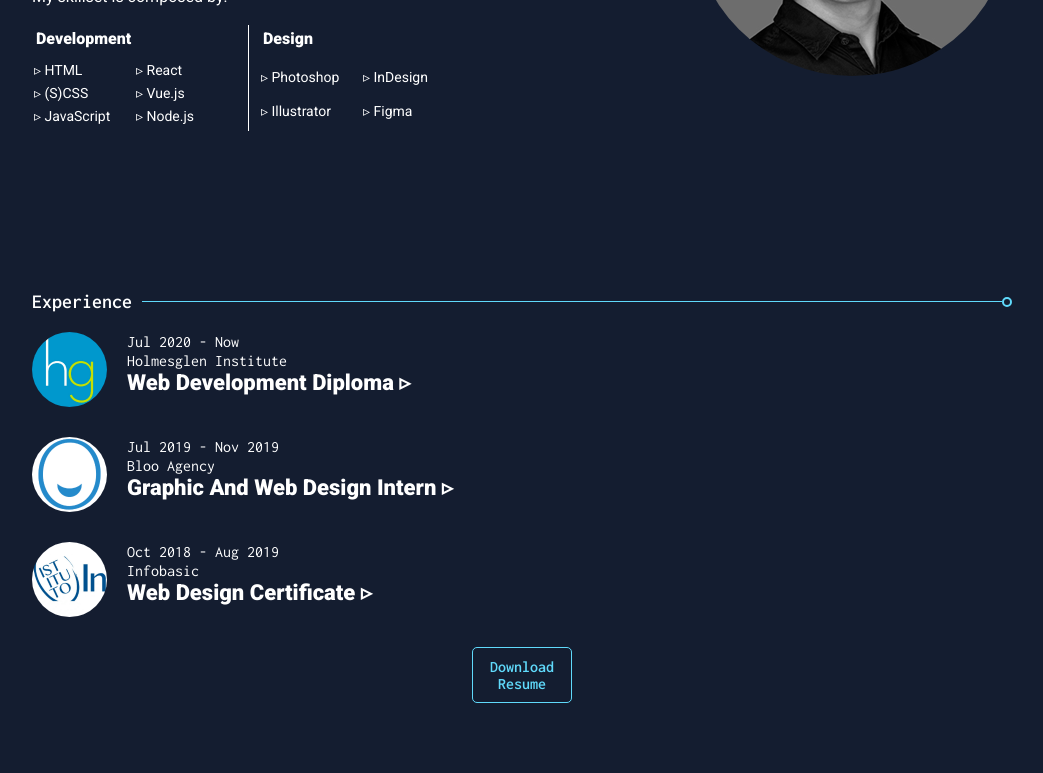
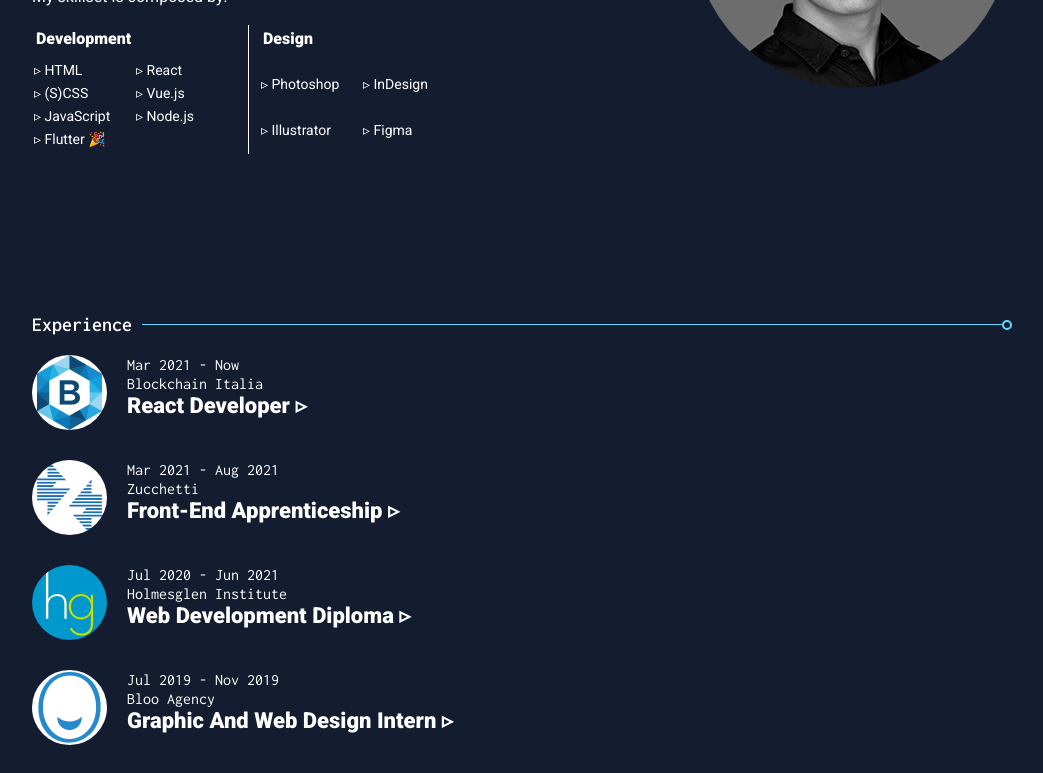
Before and after one commit to case95/lorenzodr.dev, a Vue app: page / in a window 1280 px wide. Shown: the part 1320-2093 px from the top of the page, without its empty margins (118-1161 px from the left). Built offline with nearby package versions, Linux system fonts and the light colour scheme; a web font is replaced by a local one.

Commit message:
Experiences updated

```diff
--- a/src/components/sections/About.vue
+++ b/src/components/sections/About.vue
@@ -4,17 +4,26 @@
     <div class="about-content">
       <div class="bio">
         <p class="bio-text">
-                    Hi, I'm Lorenzo, it's nice to have you here!
-                    I'm an Italian-australian frontend developer, curious by nature, wannabe fullstack developer and always aiming at improvement.<br><br>
-                    Since a young age I've always been passionated by creating something out of nothing: I was always drawing, painting or 3D modeling.
-                    This passion moved me to get a bachelor in product design during which I started thinking about web development. So, after I completed the product design bachelore, I started moving my first steps with the rudimentals of HTML and CSS and some basic programming courses.
-                    The more I studied it the more I enjoyed it.
-                    During 2020 I fully submerged in the web development world so I joinined and created groups of developers thought to share our development skills by having meetings during our free time to discuss about web technologies.<br><br>
-                    I'm now attending a Web Development Diploma at Holmesglen in Melbourne while looking to offer my skills and learn much more in the near future. <b>#alwayslearning</b>
+          Hi, I'm Lorenzo, it's nice to have you here! I'm an Italian-australian
+          frontend developer, curious by nature, wannabe fullstack developer and
+          always aiming at improvement.<br /><br />
+          Since a young age I've always been passionated by creating something
+          out of nothing: I was always drawing, painting or 3D modeling. This
+          passion moved me to get a bachelor in product design during which I
+          started thinking about web development. So, after I completed the
+          product design bachelore, I started moving my first steps with the
+          rudimentals of HTML and CSS and some basic programming courses. The
+          more I studied it the more I enjoyed it. During 2020 I fully submerged
+          in the web development world so I joinined and created groups of
+          developers thought to share our development skills by having meetings
+          during our free time to discuss about web technologies.<br /><br />
+          I'm now attending a Web Development Diploma at Holmesglen in Melbourne
+          while looking to offer my skills and learn much more in the near
+          future. <b>#alwayslearning</b>
         </p>
         <div class="skillset">
           <p class="skillset-introduction">
-                        My skillset is composed by:<br><br>
+            My skillset is composed by:<br /><br />
           </p>
           <div class="skillset-tables">
             <table>
@@ -35,6 +44,9 @@
                 <tr>
                   <td>JavaScript</td>
                   <td>Node.js</td>
+                </tr>
+                <tr>
+                  <td>Flutter 🎉</td>
                 </tr>
               </tbody>
             </table>
@@ -57,28 +69,29 @@
             </table>
           </div>
         </div>
-
       </div>
       <div class="portrait">
         <div class="portrait-inner">
-                    <img src="/img/about/profile.png" alt="portrait" class="portrait-image">
+          <img
+            src="/img/about/profile.png"
+            alt="portrait"
+            class="portrait-image"
+          />
         </div>
       </div>
-
     </div>
   </div>
 </template>
 
 <script>
-
-import SectionTitle from '../customs/SectionTitle'
+import SectionTitle from "../customs/SectionTitle";
 
 export default {
   name: "About",
   components: {
     SectionTitle,
-    }
-}
+  },
+};
 </script>
 
 <style scoped lang="scss">
@@ -87,7 +100,7 @@
 .about {
   //min-height: 100vh;
   padding: 80px 0;
-        #{&}-content{
+  #{&}-content {
     display: flex;
     flex-direction: column;
     .bio {
@@ -96,51 +109,48 @@
       &-text {
         margin-bottom: 20px;
       }
-                .skillset{
+      .skillset {
         display: table;
         margin: 0 auto;
-                    &-introduction{
+        &-introduction {
           display: inline-block;
         }
         &-tables {
           display: flex;
           flex-direction: column;
-                        table{
+          table {
             max-width: 300px;
-                            tr{
-
-                                &:nth-child(1){
-                                    td{
+            tr {
+              &:nth-child(1) {
+                td {
                   padding-top: 10px;
                 }
               }
               th {
-                                    display:table-header-group;
+                display: table-header-group;
               }
 
-                                td{
+              td {
                 font-size: 16px;
                 min-width: 100px;
                 max-width: 120px;
                 padding-bottom: 5px;
-                                    &::before{
-                                        content:"▹ "
+                &::before {
+                  content: "▹ ";
                 }
               }
             }
 
-                            &:nth-child(1){
+            &:nth-child(1) {
               padding: 0 0 10px 0;
               border-bottom: $my-white 1px solid;
             }
-                            &:nth-child(2){
-                                padding:10px 0 0 0;
+            &:nth-child(2) {
+              padding: 10px 0 0 0;
             }
           }
-
         }
       }
-
     }
     .portrait {
       width: 80%;
@@ -153,7 +163,7 @@
       min-width: 230px;
       min-height: 230px;
       &-image {
-                    top:0;
+        top: 0;
         position: absolute;
         object-fit: cover;
         object-position: center;
@@ -169,11 +179,10 @@
   }
 }
 
-
 @media screen and (min-width: $SM) {
   .about {
     padding: 80px 0;
-            #{&}-content{
+    #{&}-content {
       display: flex;
       flex-direction: column;
       .bio {
@@ -189,13 +198,12 @@
         position: relative;
         margin: 0 auto 20px auto;
         &-image {
-                        top:0;
+          top: 0;
           position: absolute;
           object-fit: cover;
           object-position: center;
           width: 100%;
           height: 100%;
-
         }
       }
     }
@@ -205,7 +213,7 @@
 @media screen and (min-width: $MD) {
   .about {
     padding: 80px 0;
-            #{&}-content{
+    #{&}-content {
       display: flex;
       flex-direction: row;
       .bio {
@@ -213,8 +221,8 @@
         flex: 2;
         order: 1;
         padding-right: 20px;
-                    .skillset{
-                        margin: 0 ;
+        .skillset {
+          margin: 0;
         }
       }
       .portrait {
@@ -222,7 +230,7 @@
         order: 2;
         margin: 10% 0 auto 0;
         padding-top: 0;
-                     &-inner{
+        &-inner {
           padding-top: 100%;
         }
       }
@@ -231,29 +239,29 @@
 }
 @media screen and (min-width: $LG) {
   .about {
-            #{&}-content{
-                .bio{
+    #{&}-content {
+      .bio {
         .skillset-tables {
           flex-direction: row !important;
-                        table{
-                            max-width:initial !important;
+          table {
+            max-width: initial !important;
             th {
-                                display:table-header-group;
+              display: table-header-group;
             }
-                            td{
+            td {
               font-size: 14px !important;
               min-width: 100px !important;
               max-width: 140px !important;
-                                &::before{
-                                    content:"▹ "
+              &::before {
+                content: "▹ ";
               }
             }
-                            &:nth-child(1){
+            &:nth-child(1) {
               padding: 0 10px 0 0 !important;
               border-bottom: none !important;
               border-right: $my-white 1px solid;
             }
-                            &:nth-child(2){
+            &:nth-child(2) {
               padding: 0 0 0 10px !important;
             }
           }
@@ -266,6 +274,4 @@
     }
   }
 }
-
-
 </style>
--- a/src/components/sections/Experience.vue
+++ b/src/components/sections/Experience.vue
@@ -3,68 +3,86 @@
     <SectionTitle title="Experience" />
 
     <ExperiencesAccordion
-        :v-if="placeholder.length > 0 "
+      :v-if="placeholder.length > 0"
       v-for="(experience, index) in placeholder"
       :id="index"
-        :key="'experience'+index"
+      :key="'experience' + index"
       :experience="experience"
     />
 
-
     <div class="button-container">
-            <a href="/Lorenzo Del Rosario's Curriculum.pdf" download> <Button child="Download Resume"/> </a>
+      <a href="/Lorenzo Del Rosario's Curriculum.pdf" download>
+        <Button child="Download Resume" />
+      </a>
     </div>
   </div>
 </template>
 
 <script>
-import SectionTitle from '../customs/SectionTitle'
-import Button from '../customs/Button'
-import ExperiencesAccordion from '../customs/ExperiencesAccordion'
+import SectionTitle from "../customs/SectionTitle";
+import Button from "../customs/Button";
+import ExperiencesAccordion from "../customs/ExperiencesAccordion";
 
 export default {
   name: "Experience",
-    components:{
+  components: {
     SectionTitle,
     Button,
-        ExperiencesAccordion
+    ExperiencesAccordion,
   },
-    data:function () {
+  data: function() {
     return {
-            placeholder:[
+      placeholder: [
         {
-                    title:"Web Development Diploma",
-                    institution: "Holmesglen Institute",
-                    date: "Jul 2020 - Now",
-                    image:"/img/experience/holmesglen-logo.png",
-                    description:"The diploma of Web Development at Holmesglen covered in a very practical way a wide variety of Front-end and Back-end topics.\nIn this course I've learned many new skills, especially in Front-end development and made me face for the first time with the Back-end development.\nSome Front-end skills I learned are: React.js, Vue.js, Object Orientated Programming Principles and Techniques, Asynchronous Programming, TypeScript, Git, Scss & Sass, Webpack, Babel.\nSome Back-end topics I had to work with are: Node.js, npm, Express.js, MongoDB, MySQL & Firebase, Restful API Design, Authentications & Authorisation."
+          title: "React Developer",
+          institution: "Blockchain Italia",
+          date: "Mar 2021 - Now",
+          image: "/img/experience/BCI-logo.png",
+          description:
+            "I'm quite fond of this blockchain startup based in Milan. Here I've worked autonomously on the migration of a web-app front-end from Angular 2 to React.js using Typescript. It has been a bit of a challenge but I've managed to learn a lot of new things such as Styled Components and Typescript. I am currently working on the front-end a of a dApp using Flutter. I've decided to get involved in this Flutter project to learn more about strongly typed languages as Dart is very similar to Java and to directly approach OOP while discovering the mobile development. Three birds with one stone!",
         },
         {
-                    title:"Graphic and web design intern",
+          title: "Front-end Apprenticeship",
+          institution: "Zucchetti",
+          date: "Mar 2021 - Aug 2021",
+          image: "/img/experience/zucchetti-logo.png",
+          description:
+            "As a Front-end apprentice in a big company I had the possibility to approach to Agile mindset and SCRUM methodology. I've mainly worked on bugfixing, developement of new features for the company products and lately I've developed a small company tool to safely interface with spreadsheets using a simple Node.js back-end a React.js front-end with Tailwind.",
+        },
+        {
+          title: "Web Development Diploma",
+          institution: "Holmesglen Institute",
+          date: "Jul 2020 - Jun 2021",
+          image: "/img/experience/holmesglen-logo.png",
+          description:
+            "The diploma of Web Development at Holmesglen covered in a very practical way a wide variety of Front-end and Back-end topics.\nIn this course I've learned many new skills, especially in Front-end development and made me face for the first time with the Back-end development.\nSome Front-end skills I learned are: React.js, Vue.js, Object Orientated Programming Principles and Techniques, Asynchronous Programming, TypeScript, Git, Scss & Sass, Webpack, Babel.\nSome Back-end topics I had to work with are: Node.js, npm, Express.js, MongoDB, MySQL & Firebase, Restful API Design, Authentications & Authorisation.",
+        },
+        {
+          title: "Graphic and web design intern",
           institution: "Bloo Agency",
           date: "Jul 2019 - Nov 2019",
-                    image:"/img/experience/bloo-logo.png",
-                    description:"As a graphic and web design intern at Bloo Agency where I've experienced working in a studio environment and scheduling work duties day by day."
+          image: "/img/experience/bloo-logo.png",
+          description:
+            "As a graphic and web design intern at Bloo Agency where I've experienced working in a studio environment and scheduling work duties day by day.",
         },
         {
-                    title:"Web Design Certificate",
+          title: "Web Design Certificate",
           institution: "Infobasic",
           date: "Oct 2018 - Aug 2019",
-                    image:"/img/experience/infobasic-logo.png",
-                    description:"The web design certificate at Infobasic is the course that allowed me to move my very first steps in the web development. Here I've learned HTML and CSS, the Bootstrap library and the Wordpres CMS."
+          image: "/img/experience/infobasic-logo.png",
+          description:
+            "The web design certificate at Infobasic is the course that allowed me to move my very first steps in the web development. Here I've learned HTML and CSS, the Bootstrap library and the Wordpres CMS.",
         },
-            ]
-        }
+      ],
+    };
   },
-
-}
+};
 </script>
 
 <style scoped lang="scss">
+@import "@/assets/_shared.scss";
 
-    @import '@/assets/_shared.scss';
-
-    .experience{
+.experience {
   // min-height: 100vh;
   padding: 80px 0;
   .button-container {
@@ -72,5 +90,4 @@
     text-align: center;
   }
 }
-
 </style>
--- a/src/components/sections/Projects.vue
+++ b/src/components/sections/Projects.vue
@@ -2,9 +2,9 @@
   <div class="projects" id="projects">
     <SectionTitle title="Projects" />
     <ProjectPreview
-        :v-if="placeholder.length > 0 "
+      :v-if="placeholder.length > 0"
       v-for="(project, index) in placeholder"
-        :key="'project'+index"
+      :key="'project' + index"
       :project="project"
       class="preview"
     />
@@ -12,52 +12,75 @@
 </template>
 
 <script>
-import SectionTitle from '../customs/SectionTitle'
-import ProjectPreview from '../customs/ProjectPreview'
+import SectionTitle from "../customs/SectionTitle";
+import ProjectPreview from "../customs/ProjectPreview";
 
 export default {
   name: "Projects",
-    components:{
+  components: {
     SectionTitle,
-        ProjectPreview
+    ProjectPreview,
   },
-    data:function () {
+  data: function() {
     return {
-            placeholder:[
+      placeholder: [
         {
-                    title:"Aeolians",
-                    links:{link:"https://www.aeoliansholiday.com/", github:"https://github.com/case95/aeolians"},
-                    skills:["React.js", "Redux", "Firebase"],
-                    image:["/img/projects/aeolians_1.png", "/img/projects/aeolians_2.png"],
-                    description:"Aeolians is an italian rental company for holiday houses in Eolie Islands. \nMy work has been to design the visual identity of the website and develope it in React.js, connecting the website to a firebase database and develop a custom CMS to allow the business owner to manage the apartments informations like descriptions, photos, services, booking links. \nThe main challenge has been understanding and working with a NOSQL database and manage the authentication on Firebase rules.",
+          title: "Aeolians",
+          links: {
+            link: "https://www.aeoliansholiday.com/",
+            github: "https://github.com/case95/aeolians",
+          },
+          skills: ["React.js", "Redux", "Firebase", "Firebase-authentication"],
+          image: [
+            "/img/projects/aeolians_1.png",
+            "/img/projects/aeolians_2.png",
+          ],
+          description:
+            "Aeolians is an italian rental company for holiday houses in Eolie Islands. \nMy work has been to design the visual identity of the website and develope it in React.js, connecting the website to a firebase database and develop a custom CMS to allow the business owner to manage the apartments informations like descriptions, photos, services, booking links. \nThe main challenge has been understanding and working with a NOSQL database and manage the authentication on Firebase rules.",
         },
         {
-                    title:"The Italian Job",
-                    links:{link:"", github:"https://github.com/case95/myjobapp"},
-                    skills:["React.js", "Redux", "Node.js", "Express", "JWT token"],
-                    image:["/img/projects/theitalianjob_1.png", "/img/projects/theitalianjob_2.png"],
-                    description:"TheItalianJob project is a platform thought for italian people linving abroad who are looking for other italian workers. \nThis project has born looking in italian groups of people living abroad: there's an high request of workers with the same backgound. It features an authentication system to create your profile so the employers can search for their best fit. \nIt is in development phase and covers some full-stack development skills, an intresting challenge for myself.",
+          title: "The Italian Job",
+          links: { link: "", github: "https://github.com/case95/myjobapp" },
+          skills: [
+            "React.js",
+            "Redux",
+            "Node.js",
+            "Express",
+            "JWT-authentication",
+          ],
+          image: [
+            "/img/projects/theitalianjob_1.png",
+            "/img/projects/theitalianjob_2.png",
+          ],
+          description:
+            "TheItalianJob project is a platform thought for italian people linving abroad who are looking for other italian workers. \nThis project has born looking in italian groups of people living abroad: there's an high request of workers with the same backgound. It features an authentication system to create your profile so the employers can search for their best fit. \nIt is in development phase and covers some full-stack development skills, an intresting challenge for myself.",
         },
         {
-                    title:"Portfolio 1.0.0",
-                    links:{link:"", github:"https://github.com/case95/lorenzodr.dev"},
-                    skills:["Vue.js", "SCSS"],
-                    image:["/img/projects/lorenzodr_1.png", "/img/projects/lorenzodr_2.png"],
-                    description:"This portfolio has been a fun and easy project that allowed me to focus on learning the basics of Vue.js framework, SVG animations and move my first steps with SCSS functions, mixins and variables.",
+          title: "Portfolio 1.0.0",
+          links: {
+            link: "",
+            github: "https://github.com/case95/lorenzodr.dev",
           },
-            ]
-        }
+          skills: ["Vue.js", "SCSS"],
+          image: [
+            "/img/projects/lorenzodr_1.png",
+            "/img/projects/lorenzodr_2.png",
+          ],
+          description:
+            "This portfolio has been a fun and easy project that allowed me to focus on learning the basics of Vue.js framework, SVG animations and move my first steps with SCSS functions, mixins and variables.",
         },
-
-}
+      ],
+    };
+  },
+};
 </script>
 
 <style scoped lang="scss">
-@import '@/assets/_shared.scss';
-.projects{
+@import "@/assets/_shared.scss";
+.projects {
   // min-height: 100vh;
   padding: 80px 0;
-    .preview{
+  .preview {
     &:last-child {
       border-bottom: none !important;
       padding-bottom: 0;
@@ -67,5 +90,4 @@
     }
   }
 }
-
 </style>
```
Also changed, not shown: public/img/experience/BCI-logo.png (added), public/img/experience/zucchetti-logo.png (added). Lines whose indentation alone changed are shown as unchanged.
